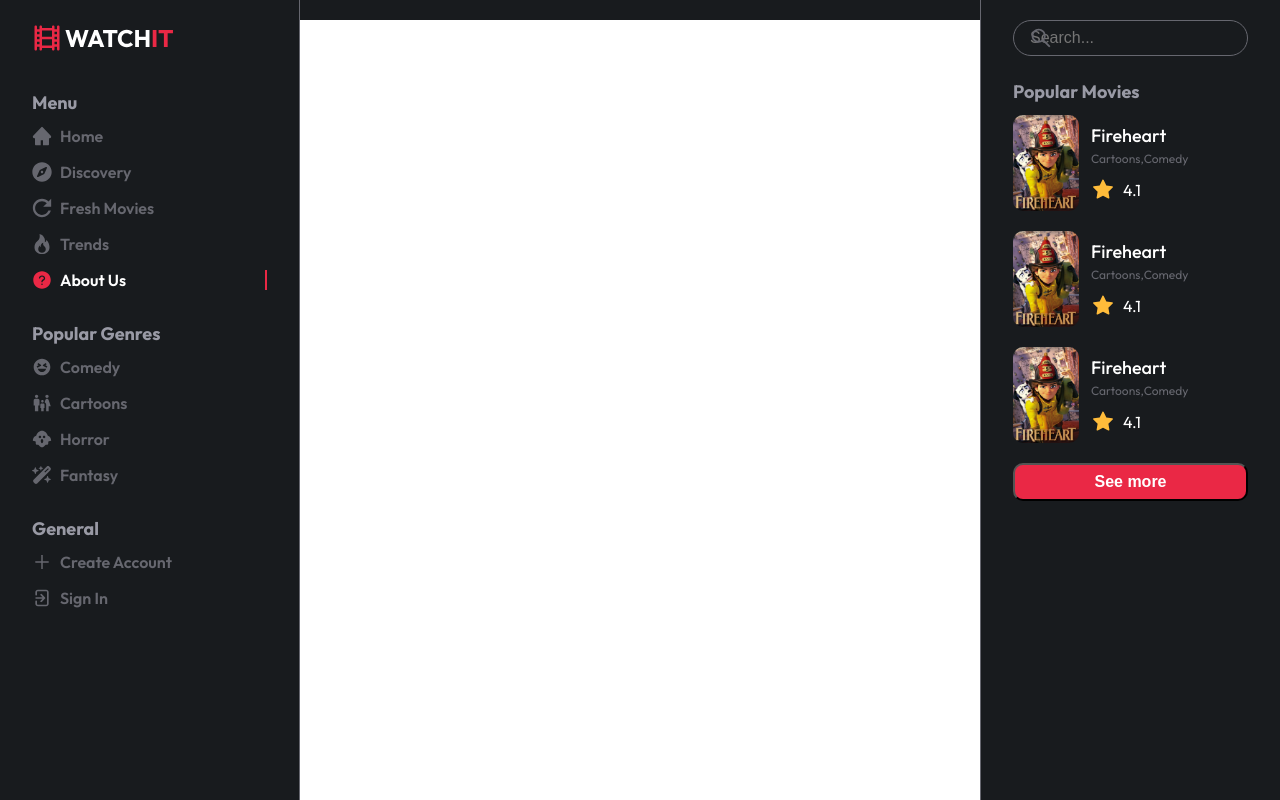
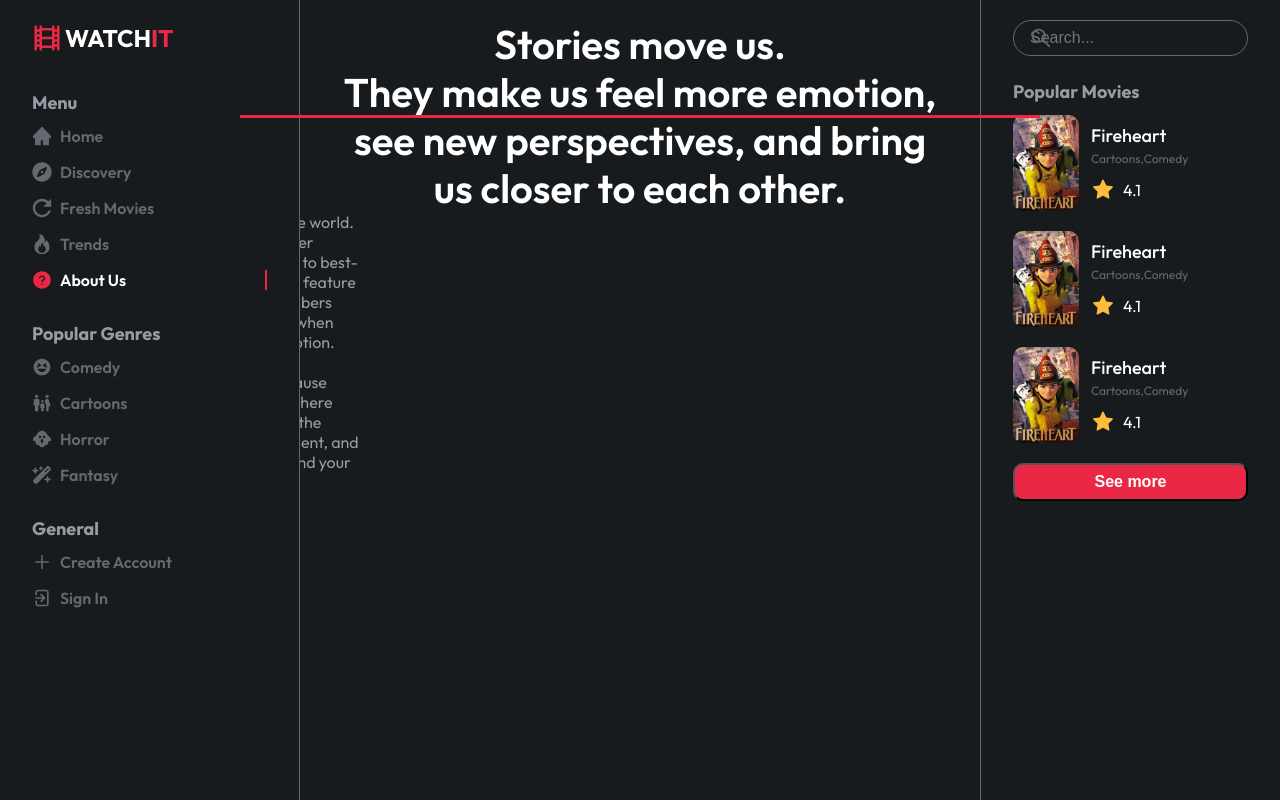
Before and after one commit to danilovvvladimir/watch-it, a Next.js app in the folder client/: page /about-us in a window 1280 px wide. Built offline with nearby package versions, Linux system fonts and the light colour scheme.

Commit message:
TrendsMoviesPage

```diff
--- /dev/null
+++ b/client/src/app/about-us/AboutUsPage.scss
@@ -0,0 +1,33 @@
+@import "../../assets/styles/variables.scss";
+
+.about-us-page {
+  background-color: $black-primary;
+  height: 100vh;
+  &__title {
+    font-size: 40px;
+    line-height: 48px;
+    max-width: 600px;
+    margin: 0 auto;
+    background-color: $black-primary;
+    text-align: center;
+    position: relative;
+
+    &::before {
+      content: "";
+      height: 3px;
+      // width: 100%;
+      background-color: $accent;
+      position: absolute;
+      left: -100px;
+      right: -100px;
+      top: 50%;
+      z-index: 3;
+      transform: translateY(-50%);
+    }
+  }
+
+  &__description {
+    color: $gray-light;
+    max-width: 300px;
+  }
+}
--- a/client/src/app/about-us/page.tsx
+++ b/client/src/app/about-us/page.tsx
@@ -1,18 +1,42 @@
 // ==> Libs imports <===
-import { notFound } from "next/navigation";
 import { FC } from "react";
 // ==> Components imports <===
 
 // ==> Other imports <===
-// import "./AboutPage.scss";
+import "./AboutUsPage.scss";
 
 export const metadata = {
   title: "Watch IT | About Us",
-  description: ".",
+  description:
+    "Whatever your taste, and no matter where you live, we give you access to best-in-class TV series, documentaries, feature films and more. ",
 };
 
-const AboutPage: FC = () => {
-  return <div>AboutPage</div>;
+const AboutUsPage: FC = () => {
+  return (
+    <section className="about-us-page">
+      <div className="container">
+        <h1 className="title about-us-page__title">
+          Stories move us. <br />
+          They make us feel more emotion, see new perspectives, and bring us
+          closer to each other.
+        </h1>
+
+        <p className="about-us-page__description">
+          At Netflix, we want to entertain the world. Whatever your taste, and
+          no matter where you live, we give you access to best-in-class TV
+          series, documentaries, feature films and mobile games. Our members
+          control what they want to watch, when they want it, in one simple
+          subscription.
+        </p>
+        <p className="about-us-page__description">
+          We're streaming in more than 30 languages and 190 countries, because
+          great stories can come from anywhere and be loved everywhere. We are
+          the world's biggest fans of entertainment, and we're always looking to
+          help you find your next favorite story.
+        </p>
+      </div>
+    </section>
+  );
 };
 
-export default AboutPage;
+export default AboutUsPage;
```
Also changed, not shown: client/src/app/trends-movies/TrendsMoviesPage.scss (added, +20 -0 lines), client/src/app/trends-movies/page.tsx (added, +38 -0 lines).
